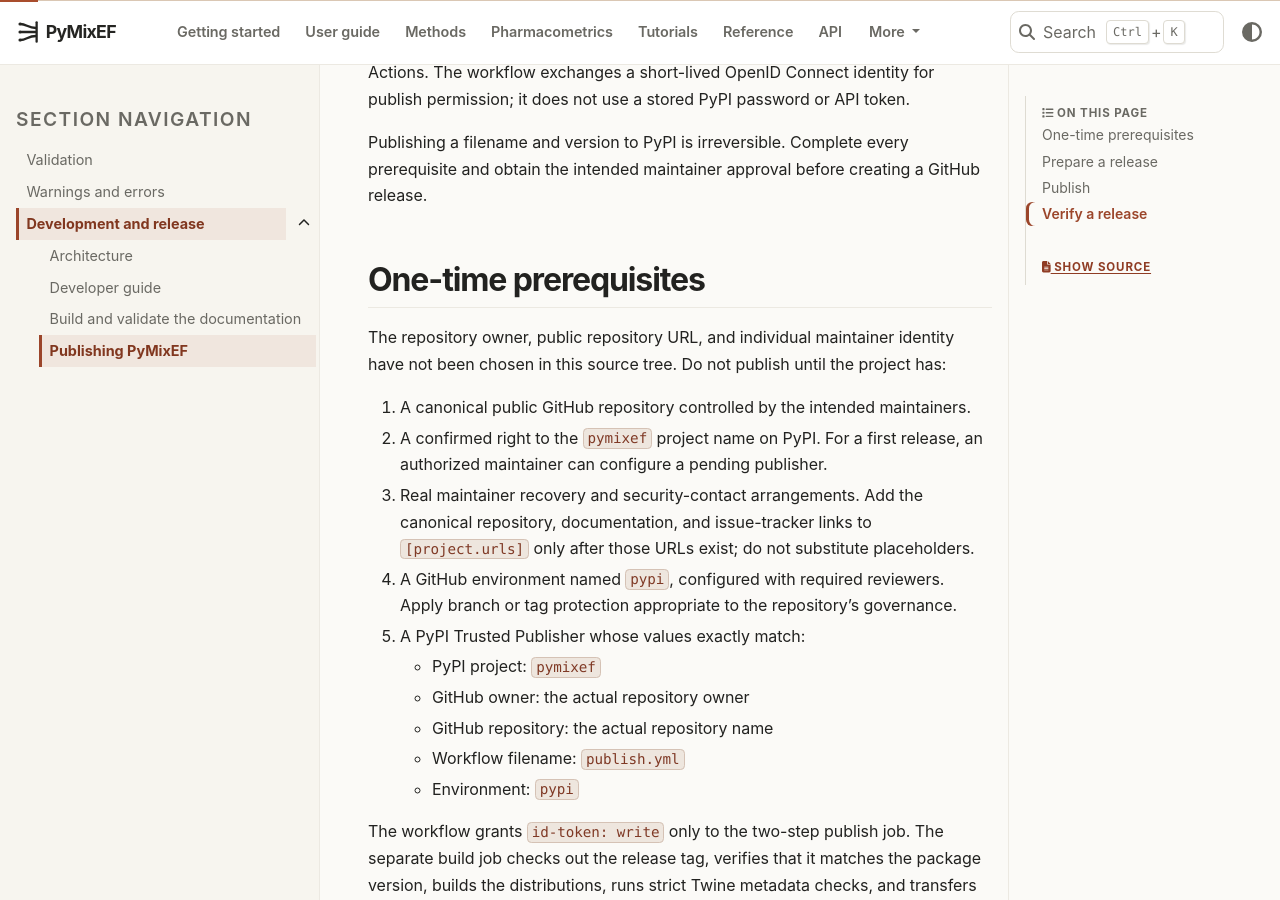
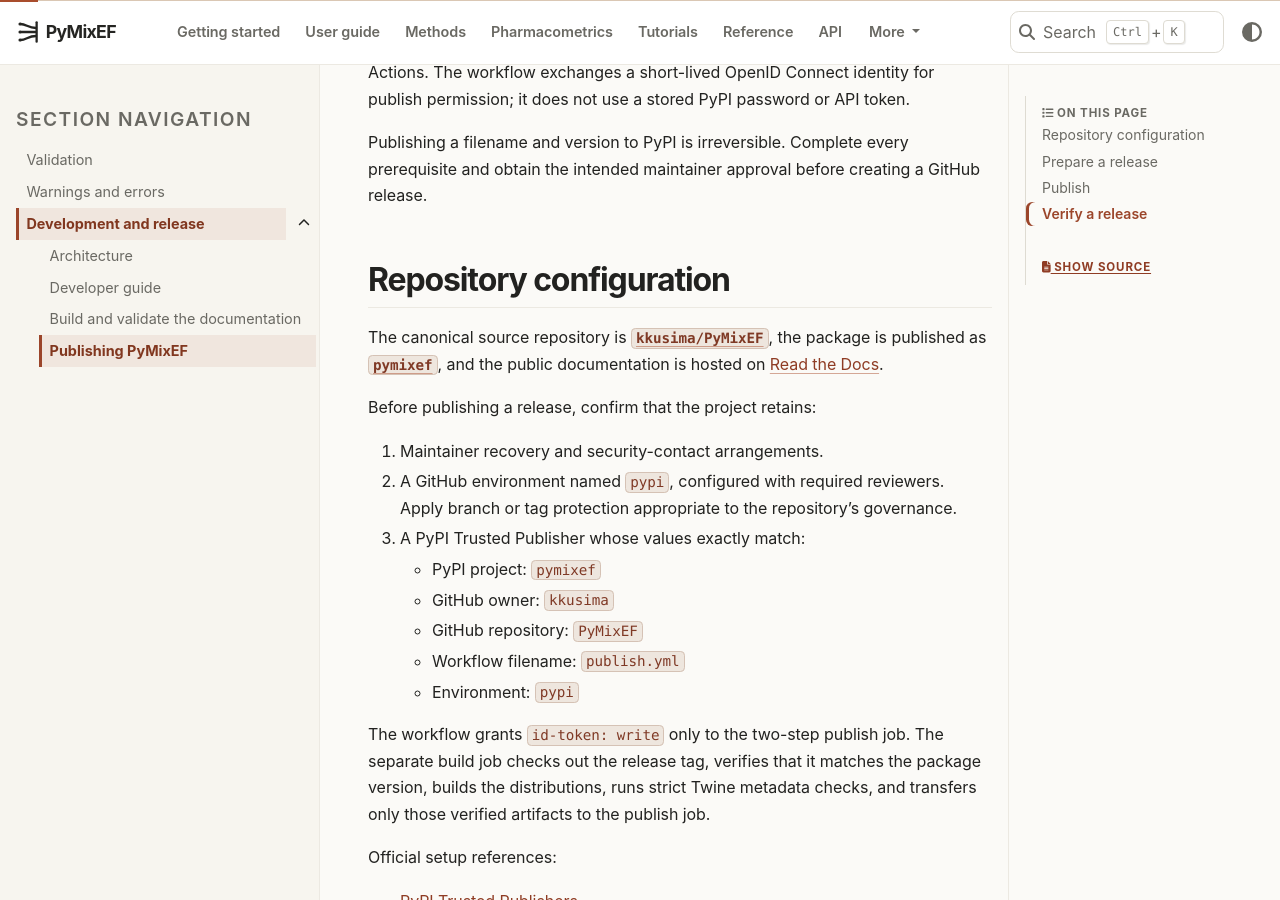
Before and after one commit to kkusima/PyMixEF, a Sphinx documentation site: the page built from docs/publishing.md, in a window 1280 px wide and 900 px high, scrolled down 190 px. Built offline with Sphinx 7.4.7 and the PyData theme 0.15.4, drawn with Linux system fonts in a browser that asks for light colours; pages that are not in the unit, such as notebooks, are missing from menus.

Commit message:
Link public docs and clean coverage artifacts

```diff
--- a/docs/conf.py
+++ b/docs/conf.py
@@ -111,7 +111,7 @@
 html_show_sphinx = False
 html_copy_source = True
 html_permalinks_icon = "¶"
-html_baseurl = "https://pymixef.readthedocs.io/"
+html_baseurl = "https://pymixef.readthedocs.io/en/latest/"
 
 html_theme_options = {
     "navbar_align": "left",
--- a/docs/publishing.md
+++ b/docs/publishing.md
@@ -8,24 +8,24 @@
 prerequisite and obtain the intended maintainer approval before creating a
 GitHub release.
 
-## One-time prerequisites
+## Repository configuration
 
-The repository owner, public repository URL, and individual maintainer identity
-have not been chosen in this source tree. Do not publish until the project has:
+The canonical source repository is
+[`kkusima/PyMixEF`](https://github.com/kkusima/PyMixEF), the package is
+published as [`pymixef`](https://pypi.org/project/pymixef/), and the public
+documentation is hosted on
+[Read the Docs](https://pymixef.readthedocs.io/en/latest/).
 
-1. A canonical public GitHub repository controlled by the intended maintainers.
-2. A confirmed right to the `pymixef` project name on PyPI. For a first release,
-   an authorized maintainer can configure a pending publisher.
-3. Real maintainer recovery and security-contact arrangements. Add the canonical
-   repository, documentation, and issue-tracker links to `[project.urls]` only
-   after those URLs exist; do not substitute placeholders.
-4. A GitHub environment named `pypi`, configured with required reviewers. Apply
+Before publishing a release, confirm that the project retains:
+
+1. Maintainer recovery and security-contact arrangements.
+2. A GitHub environment named `pypi`, configured with required reviewers. Apply
    branch or tag protection appropriate to the repository's governance.
-5. A PyPI Trusted Publisher whose values exactly match:
+3. A PyPI Trusted Publisher whose values exactly match:
 
    - PyPI project: `pymixef`
-   - GitHub owner: the actual repository owner
-   - GitHub repository: the actual repository name
+   - GitHub owner: `kkusima`
+   - GitHub repository: `PyMixEF`
    - Workflow filename: `publish.yml`
    - Environment: `pypi`
 
```
Also changed, not shown: README.md (+17 -13 lines), docs/getting-started/installation.md (+3 -5 lines), pyproject.toml (+7 -0 lines), 6 other files.
